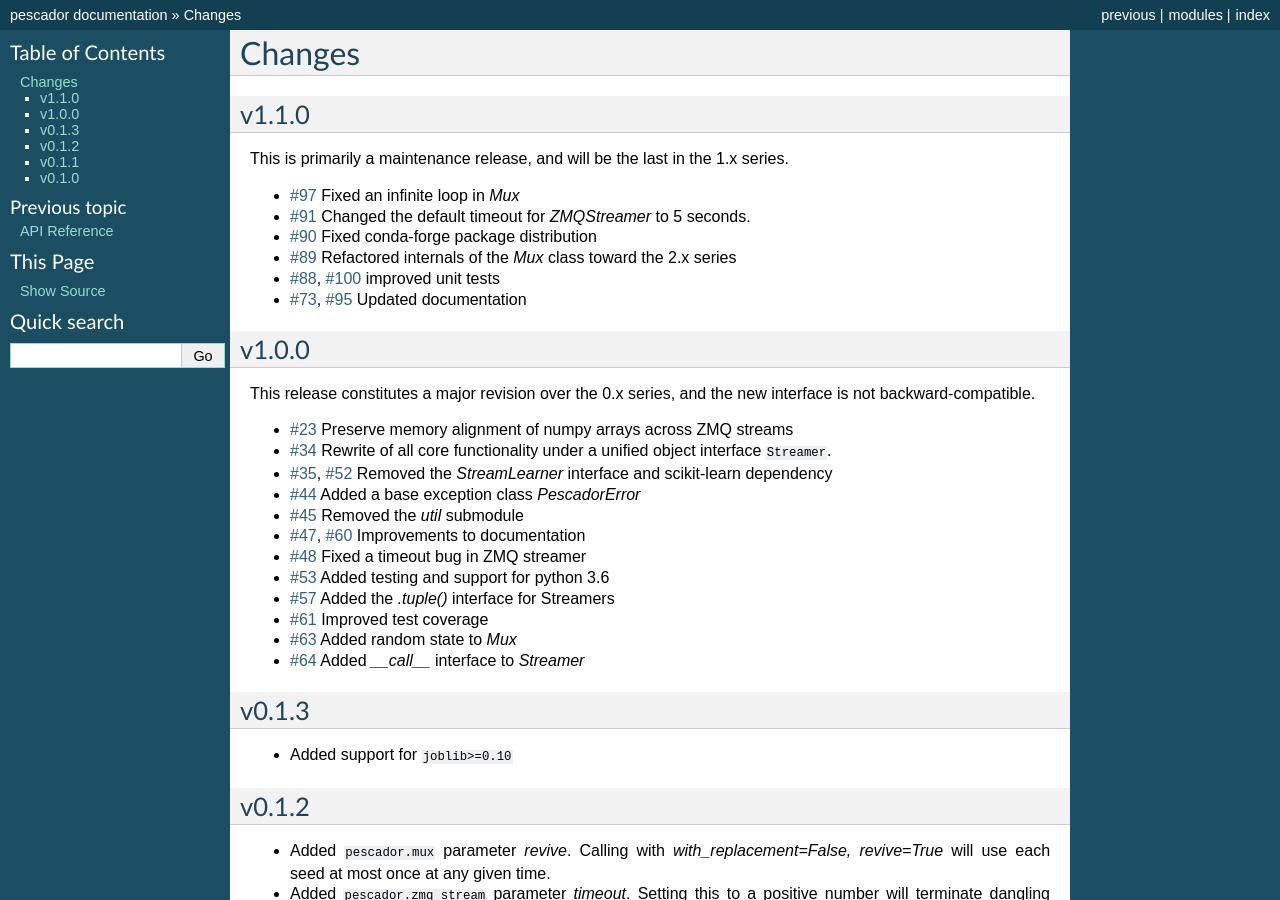
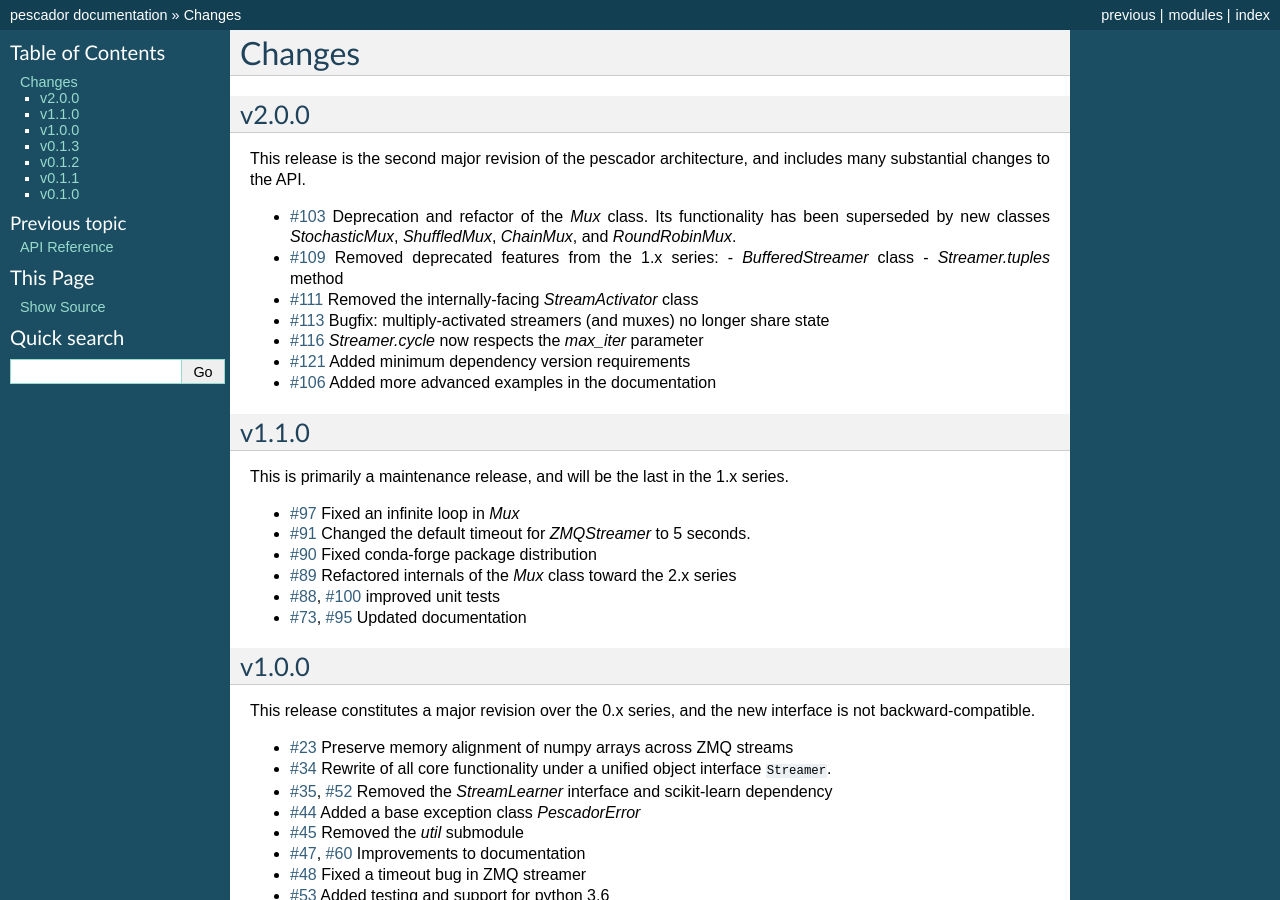
Before and after one commit to pescadores/pescador, a Sphinx documentation site: the page built from docs/changes.rst, in a window 1280 px wide and 900 px high. Built offline with Sphinx 7.4.7, drawn with Linux system fonts in a browser that asks for light colours; pages that are not in the unit, such as notebooks, are missing from menus.

Commit message:
docs and version updates for 2.0 pre-release [ci skip]

```diff
--- a/docs/changes.rst
+++ b/docs/changes.rst
@@ -1,5 +1,30 @@
 Changes
 =======
+
+v2.0.0
+------
+This release is the second major revision of the pescador architecture, and
+includes many substantial changes to the API.
+
+- `#103`_ Deprecation and refactor of the `Mux` class.  Its functionality has
+  been superseded by new classes `StochasticMux`, `ShuffledMux`, `ChainMux`,
+  and `RoundRobinMux`.
+- `#109`_ Removed deprecated features from the 1.x series:
+  - `BufferedStreamer` class
+  - `Streamer.tuples` method
+- `#111`_ Removed the internally-facing `StreamActivator` class
+- `#113`_ Bugfix: multiply-activated streamers (and muxes) no longer share state
+- `#116`_ `Streamer.cycle` now respects the `max_iter` parameter
+- `#121`_ Added minimum dependency version requirements
+- `#106`_ Added more advanced examples in the documentation
+
+.. _#103: https://github.com/pescadores/pescador/pull/103
+.. _#109: https://github.com/pescadores/pescador/pull/109
+.. _#111: https://github.com/pescadores/pescador/pull/111
+.. _#113: https://github.com/pescadores/pescador/pull/113
+.. _#116: https://github.com/pescadores/pescador/pull/116
+.. _#121: https://github.com/pescadores/pescador/pull/121
+.. _#106: https://github.com/pescadores/pescador/pull/106
 
 v1.1.0
 ------
--- a/pescador/version.py
+++ b/pescador/version.py
@@ -2,5 +2,5 @@
 # -*- coding: utf-8 -*-
 """Version info"""
 
-short_version = '1.1'
-version = '1.1.0'
+short_version = '2.0'
+version = '2.0.0rc0'
```
